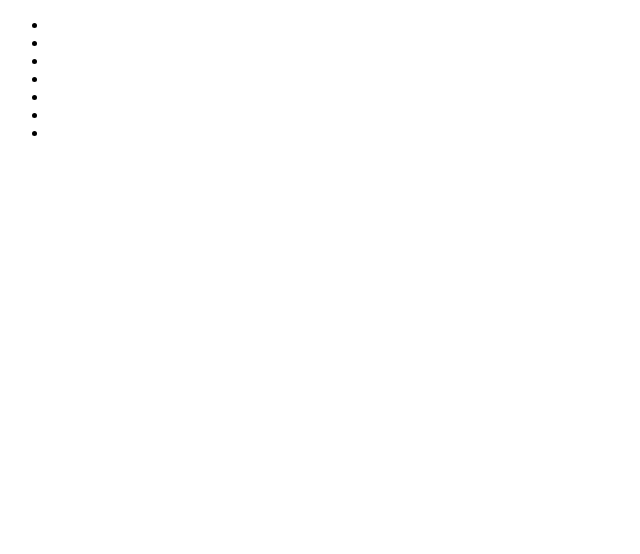
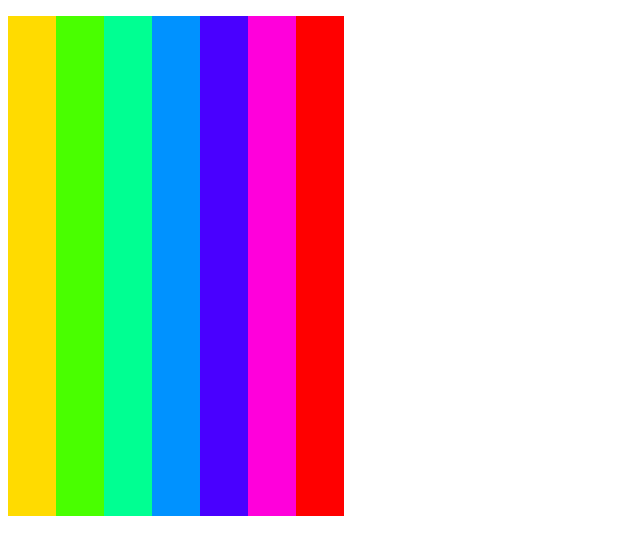
Before and after one commit to bigandy/sibling-count, a website built with Vite: page index.html in a window 1280 px wide. Shown: the whole page, without its empty margins (0-640 px from the left). Built offline with nearby package versions, Linux system fonts and the light colour scheme.

Commit message:
getting ts + lit working

```diff
--- a/index.html
+++ b/index.html
@@ -4,6 +4,25 @@
     <meta charset="UTF-8" />
     <meta name="viewport" content="width=device-width, initial-scale=1.0" />
     <title>Vite</title>
+
+    <style>
+      ul {
+  list-style: none;
+  padding-left: 0;
+  transform: rotate(-90deg);
+  width: 500px;
+  aspect-ratio: 1;
+
+  & li {
+    height: 3em;
+    background: hsl(
+      calc(var(--sibling-index) * calc(360 / var(--sibling-count) * 1deg)) 100% 50%
+    );
+  }
+}
+
+    </style>
+    <script type="module" src="/sibling-count.ts"></script>
   </head>
   <body>
     <sibling-count>
@@ -17,6 +36,5 @@
         <li></li>
       </ul>
     </sibling-count>
-    <script type="module" src="/sibling-count.js"></script>
   </body>
 </html>
--- a/sibling-count.js
+++ /dev/null
@@ -1,26 +0,0 @@
-class SiblingCount extends HTMLElement {
-  constructor() {
-    super();
-    this.attachShadow({ mode: "open" });
-    this.shadowRoot.innerHTML = `
-	<slot></slot>
-	`;
-  }
-
-  connectedCallback() {
-    const shadow = this.shadowRoot;
-    const slot = shadow.querySelector("slot");
-    const parent = slot.assignedNodes()[1];
-
-    const siblingCount = parent.childElementCount;
-    parent.style.setProperty("--sibling-count", siblingCount);
-
-    const siblings = parent.children;
-    // Loop through all the children and add the custom property sibling-index to each.
-    [...siblings].forEach((sibling, index) => {
-      sibling.style.setProperty("--sibling-index", index + 1);
-    });
-  }
-}
-
-customElements.define("sibling-count", SiblingCount);
--- /dev/null
+++ b/sibling-count.ts
@@ -0,0 +1,37 @@
+import { LitElement, html, type TemplateResult } from "lit";
+import { customElement } from "lit/decorators.js";
+
+@customElement("sibling-count")
+export class SiblingCount extends LitElement {
+  firstUpdated() {
+    const slot = this.renderRoot.querySelector("slot");
+
+    const parent = slot?.assignedNodes()[1] as HTMLElement;
+
+    if (!parent) {
+      return;
+    }
+
+    const siblingCount = parent.childElementCount;
+    parent.style.setProperty("--sibling-count", siblingCount.toString());
+
+    const siblings = parent.children;
+    // Loop through all the children and add the custom property sibling-index to each.
+    [...siblings].forEach((sibling, index) => {
+      (sibling as HTMLElement).style.setProperty(
+        "--sibling-index",
+        (index + 1).toString()
+      );
+    });
+  }
+
+  render(): TemplateResult {
+    return html`<slot></slot>`;
+  }
+}
+
+declare global {
+  interface HTMLElementTagNameMap {
+    "sibling-count": SiblingCount;
+  }
+}
```
Also changed, not shown: lib/sibling-count.d.ts (added, +10 -0 lines), lib/sibling-count.js (added, +31 -0 lines), package.json (+9 -5 lines), tsconfig.json (added, +46 -0 lines), 3 other files.
